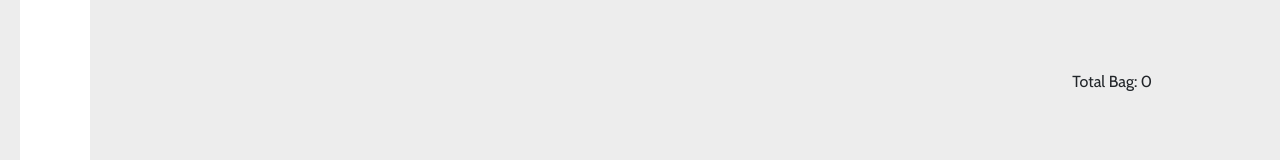
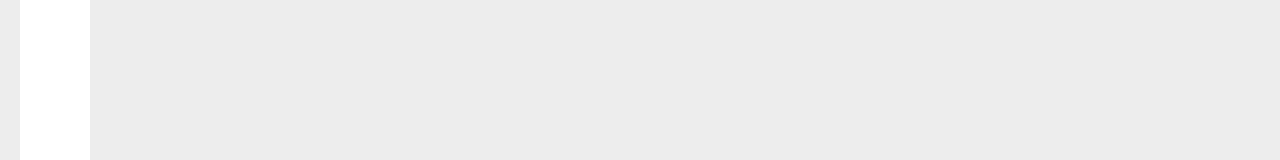
Before and after one commit to hexadecimal2/E-Commerce-Store, a React (Create React App) app: page /check-bag in a window 1280 px wide. Shown: the part 250-410 px from the top of the page. Built offline with nearby package versions, Linux system fonts and the light colour scheme.

Commit message:
Removed total bag

```diff
--- a/src/components/CheckBagItems.jsx
+++ b/src/components/CheckBagItems.jsx
@@ -17,7 +17,7 @@ const CheckBagItems = () => {
         dispatch(decreaseQuantity(productId));
     };
 
-    const itemsTotal = cartItems.reduce((total, item) => total + item.price * item.quantity, 0);
+    // const itemsTotal = cartItems.reduce((total, item) => total + item.price * item.quantity, 0);
 
     return (
         <div className="container">
@@ -45,9 +45,9 @@ const CheckBagItems = () => {
                     </div>
                 ))
             )}
-            <div className="total-bag">
+            {/* <div className="total-bag">
                 <p>Total Bag: {itemsTotal}</p>
-            </div>
+            </div> */}
         </div>
 
     );
```
